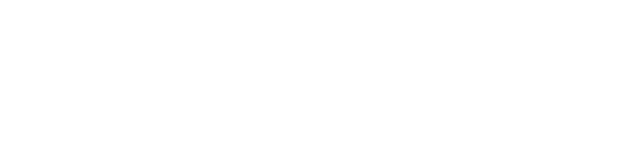
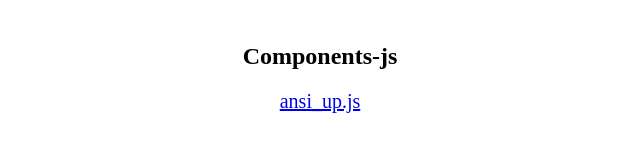
Before and after one commit to StruggleYang/Components-js, a plain HTML site: page index.html in a window 1280 px wide. Shown: the whole page, without its empty margins (340-980 px from the left). Drawn offline with Linux system fonts and the light colour scheme.

Commit message:
add simple index

```diff
--- a/index.html
+++ b/index.html
@@ -4,7 +4,25 @@
     <meta charset="UTF-8">
     <title>Title</title>
 </head>
+<style type="text/css">
+    #wapper {
+        padding: 15px;
+    }
+
+    #wapper > ul {
+        text-align: center;
+        list-style: none
+    }
+    #wapper > ul a {
+        font-size: 20px;
+    }
+</style>
 <body>
-
+<div id="wapper">
+    <ul>
+        <h2 style="text-align: center">Components-js</h2>
+        <li><a href="view/diff.html">ansi_up.js</a></li>
+    </ul>
+</div>
 </body>
 </html>
```
